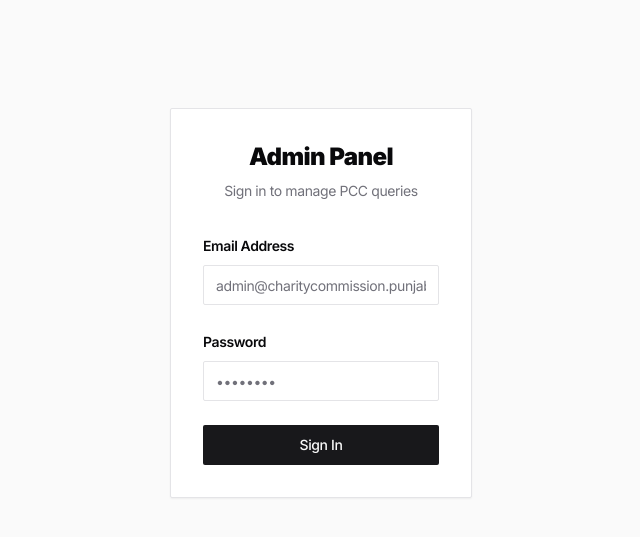
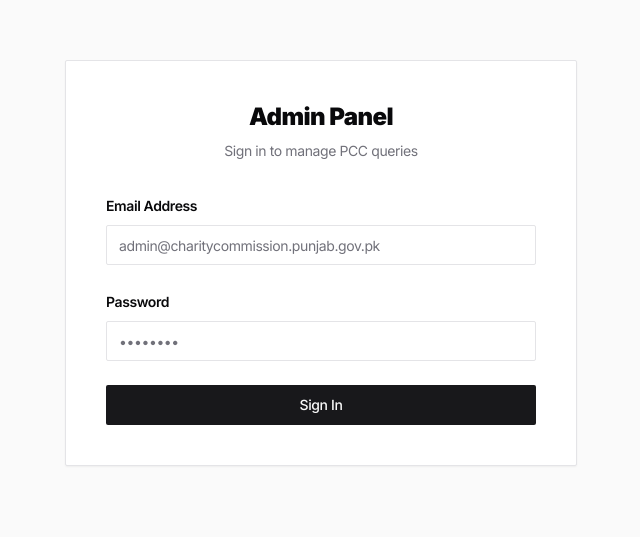
Before and after one commit to AbdUrRahman-Nazir/pcc-portal, a Next.js app: page /admin/login in a window 1280 px wide. Shown: the part 137-674 px from the top of the page, without its empty margins (319-959 px from the left). Built offline with nearby package versions, Linux system fonts and the light colour scheme; a web font is replaced by a local one.

Commit message:
style: widen admin login form for long email addresses

```diff
--- a/components/AdminLoginForm.tsx
+++ b/components/AdminLoginForm.tsx
@@ -26,7 +26,7 @@ export function AdminLoginForm() {
   }
 
   return (
-    <div className="max-w-md mx-auto mt-20 p-8 sleek-card bg-white shadow-sm">
+    <div className="max-w-lg w-full mx-auto p-10 sleek-card bg-white shadow-sm border border-zinc-200">
       <div className="text-center mb-8">
         <h1 className="text-2xl font-black tracking-tight mb-2">Admin Panel</h1>
         <p className="text-sm text-zinc-500">Sign in to manage PCC queries</p>
```
